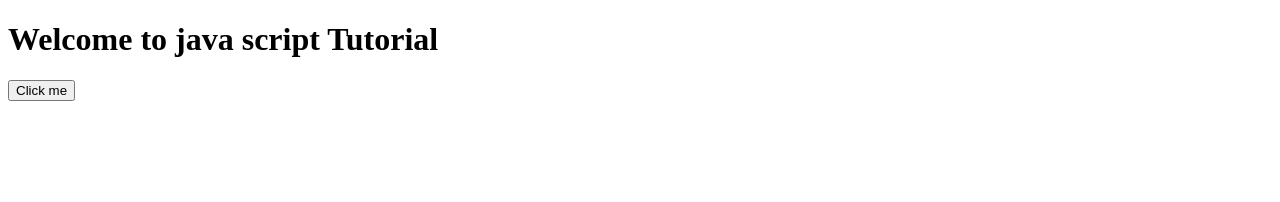
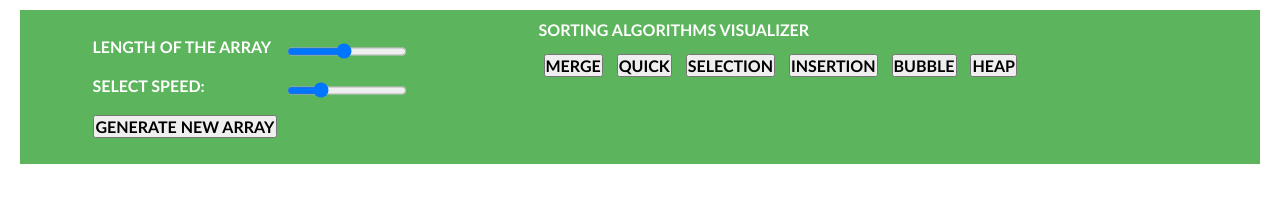
Before and after one commit to Rupesh-132/Algorithm-Visualiser, a plain HTML site: page index.html in a window 1280 px wide. Drawn offline with Linux system fonts and the light colour scheme; files that its build step writes are made by us from their sources.

Commit message:
Add files via upload

```diff
--- a/index.html
+++ b/index.html
@@ -4,19 +4,36 @@
     <meta charset="UTF-8">
     <meta http-equiv="X-UA-Compatible" content="IE=edge">
     <meta name="viewport" content="width=device-width, initial-scale=1.0">
-    <title>JavaScrip Tutorial</title>
+    <title>Sorting Algorithm Visualizer</title>
+    <link rel="stylesheet" href="./css/style.css">
 </head>
+<body>
+    <header>
+        <nav>
+            <div class ="array_input">
+                <p>Length of the array</p>
+                <input id="array_length" type= "range" min = 5 max=100 step=1 value=50>
+                <p> Select Speed:</p>
+                <input id = "algorithm_speed" type ="range" min= 1 max = 5 step = 1 value = 2>
+                <button id = "reset_array">Generate New Array</button>
+            </div>
 
-<body>
-    <h1> Welcome to java script Tutorial</h1>
-    <div class="container">
-        <button id="click">Click me</button>
-    </div>
+            <div class="right_header">
+                <p class = "navigation_heading">Sorting Algorithms Visualizer</p>
 
-    <script src="index.js"></script>
+                <div class ="algorithms">
+                    <Button>Merge</Button>
+                    <Button>Quick</Button>
+                    <Button>Selection</Button>
+                    <Button>Insertion</Button>
+                    <Button>Bubble</Button>
+                    <Button>Heap</Button>
 
+                </div>
 
+            </div>
+        </nav>
+    </header>
 
 </body>
-
 </html>
```
